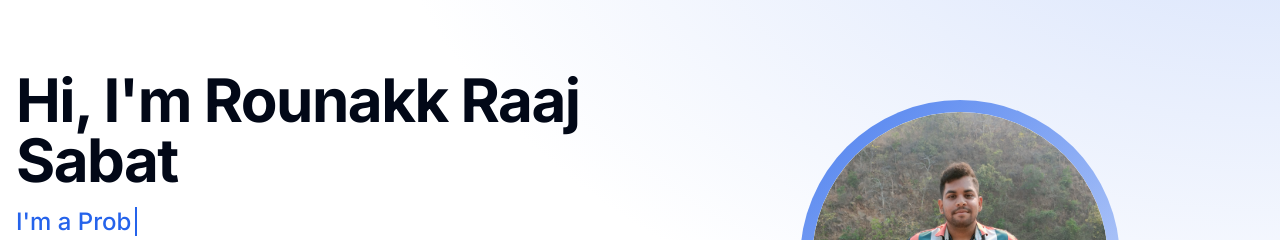
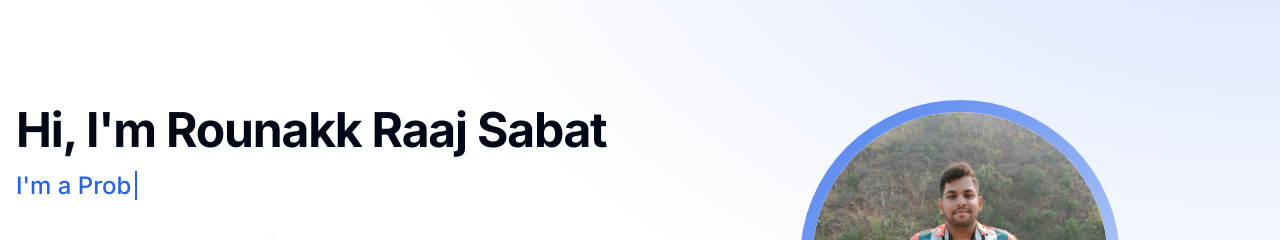
Before and after one commit to rounakkraaj-1744/portfolio, a Next.js app: page / in a window 1280 px wide. Shown: the part 172-412 px from the top of the page. Built offline with nearby package versions, Linux system fonts and the light colour scheme.

Commit message:
made font size changes

```diff
--- a/components/HeroSection.tsx
+++ b/components/HeroSection.tsx
@@ -52,7 +52,7 @@
       <div className="container mx-auto px-4 py-16 grid md:grid-cols-2 gap-8 items-center">
         <div className="flex flex-col gap-6">
           <div>
-            <h1 className="text-4xl md:text-5xl lg:text-6xl font-bold tracking-tight">Hi, I&apos;m Rounakk Raaj Sabat</h1>
+            <h1 className="text-4xl md:text-5xl lg:text-5xl font-bold tracking-tight">Hi, I&apos;m Rounakk Raaj Sabat</h1>
             <div className="h-12 mt-4">
               <h2 className="text-xl md:text-2xl font-medium text-primary">
                 I&apos;m a{" "}
```
